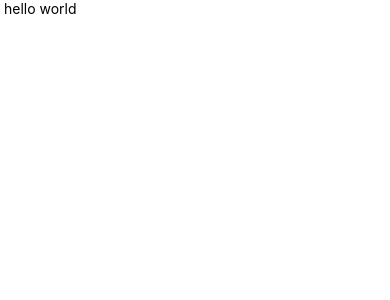
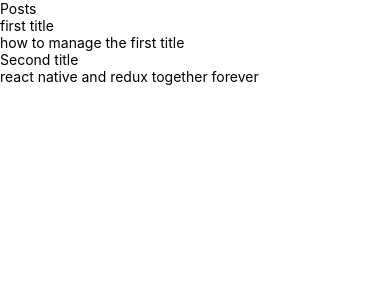
Before and after one commit to dwaynediddy/rn-blogger, a React Native app: screen / in a window 390 px wide. Shown: the top 300 px of the page. Built offline with nearby package versions, Linux system fonts and the light colour scheme.

Commit message:
added hard coded posts

```diff
--- a/App.tsx
+++ b/App.tsx
@@ -6,12 +6,13 @@
 } from 'react-native';
 import { Provider } from 'react-redux';
 import { store } from './src/redux/store';
+import PostsList from './src/posts/PostList';
 
 function App(): JSX.Element {
   return (
     <Provider store={store}>
       <SafeAreaView>
-        <Text> hello world </Text>
+        <PostsList />
       </SafeAreaView>
     </Provider>
   );
--- a/src/posts/PostList.js
+++ b/src/posts/PostList.js
@@ -1,8 +1,23 @@
 import { useSelector } from "react-redux";
 import { selectAllPosts } from "./postsSlice";
+import { Text, View } from "react-native"
 
 const PostsList = () => {
+    const posts = useSelector(selectAllPosts);
 
-}
+    const renderPosts = posts?.map((post) => (
+      <View key={post.id}>
+        <Text>{post.title}</Text>
+        <Text>{post.content.substring(0, 100)}</Text>
+      </View>
+    ));
 
-export default PostsList;
+    return (
+      <View>
+        <Text>Posts</Text>
+        {renderPosts || <Text>No posts available</Text>}
+      </View>
+    );
+  };
+
+  export default PostsList;
--- a/src/posts/postsSlice.js
+++ b/src/posts/postsSlice.js
@@ -1,12 +1,10 @@
 import { createSlice, nanoid } from "@reduxjs/toolkit";
-import { sub } from 'fns-date'
 
 const initialState = [
     {
         id: '1',
-        title: 'Learning Redux Toolkit',
-        content: "I've heard good things.",
-        date: sub(new Date(), { minutes: 10 }).toISOString(),
+        title: 'first title',
+        content: "how to manage the first title",
         reactions: {
             thumbsUp: 0,
             wow: 0,
@@ -17,9 +15,8 @@
     },
     {
         id: '2',
-        title: 'Slices...',
-        content: "The more I say slice, the more I want pizza.",
-        date: sub(new Date(), { minutes: 5 }).toISOString(),
+        title: 'Second title',
+        content: "react native and redux together forever",
         reactions: {
             thumbsUp: 0,
             wow: 0,
@@ -44,7 +41,6 @@
                         id: nanoid(),
                         title,
                         content,
-                        date: new Date().toISOString(),
                         userId,
                         reactions: {
                             thumbsUp: 0,
--- a/src/redux/store.js
+++ b/src/redux/store.js
@@ -1,5 +1,8 @@
 import { configureStore } from "@reduxjs/toolkit";
+import postsReducer from '../posts/postsSlice'
 
 export const store = configureStore({
-    reducer: {}
+    reducer: {
+        posts: postsReducer
+    }
 })
```
